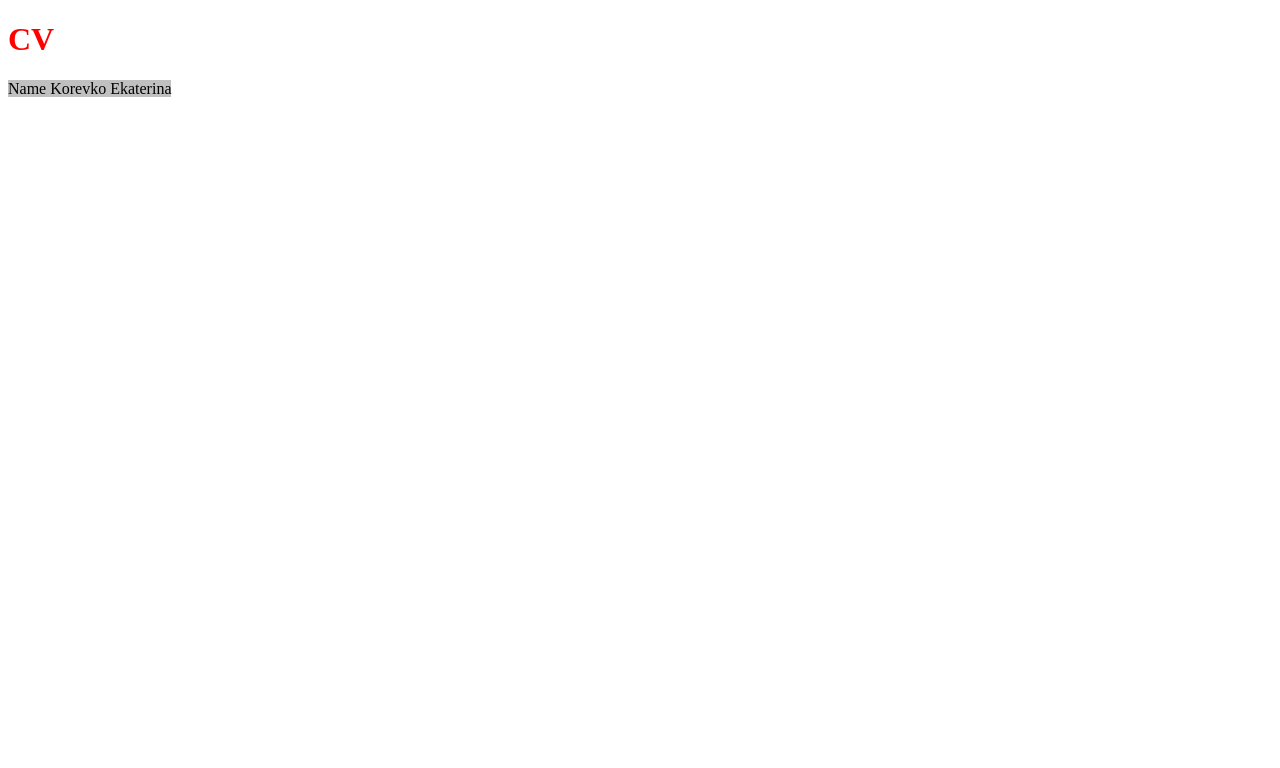
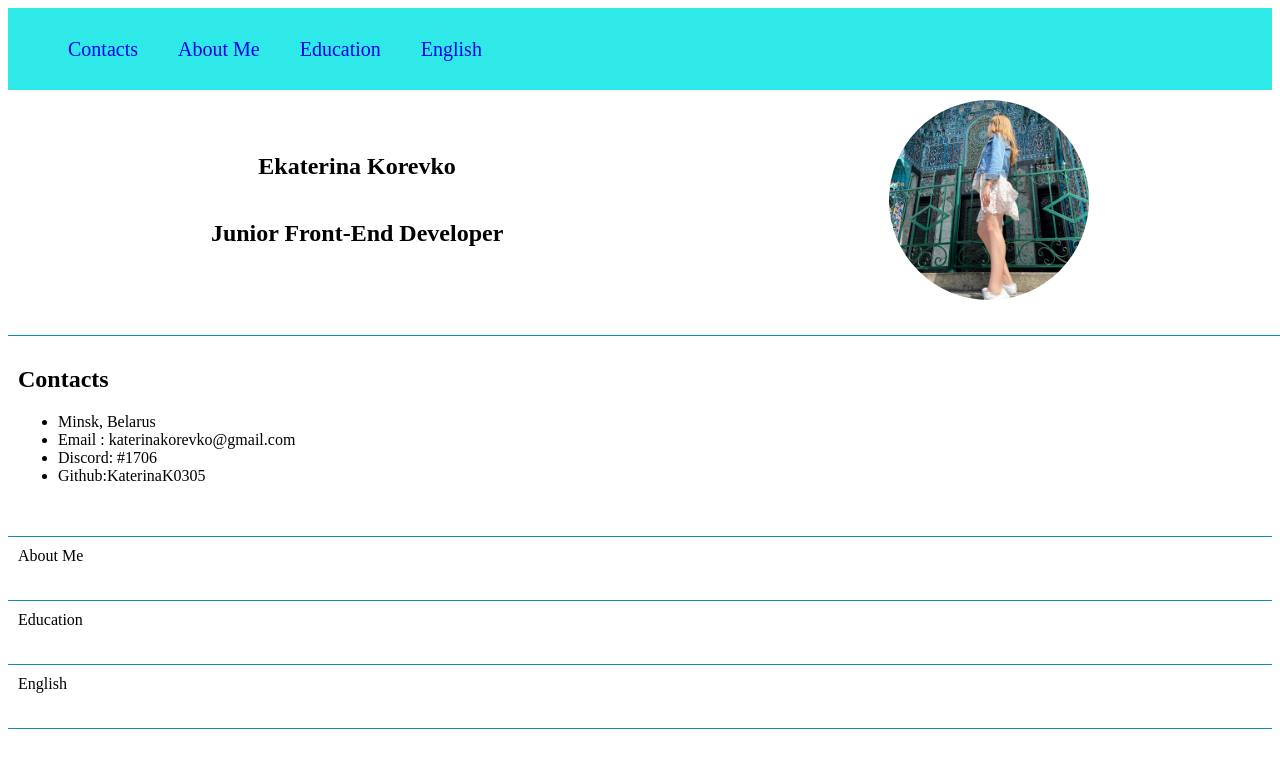
Before and after one commit to KaterinaK0305/rsschool-cv, a plain HTML site: page index.html in a window 1280 px wide. Drawn offline with Linux system fonts and the light colour scheme.

Commit message:
feat: add photo and navigation cv

```diff
--- a/index.html
+++ b/index.html
@@ -8,8 +8,51 @@
     <title>CV</title>
 </head>
 <body>
-    <h1>CV</h1>
-    <span>Name Korevko Ekaterina</span>
-
+    <header>
+        <div class="header-container">
+            <nav class="nav">
+                <ul class="nav-list">
+                    <li class="nav-item">
+                        <a href="#contacts" class="nav-link">Contacts</a>
+                    </li>
+                    <li class="nav-item">
+                        <a href="#aboutMe" class="nav-link">About Me</a>
+                    </li>
+                    <li class="nav-item">
+                        <a href="#education" class="nav-link">Education</a>
+                    </li>
+                    <li class="nav-item">
+                        <a href="#english" class="nav-link">English</a>
+                    </li>
+                </ul>
+            </nav>
+        </div>
+    </header>
+    <main>
+        <div class="main-container">
+            <section class="section section-profile" id="profile" >
+                <div class="name-profile">
+                    <h1>Ekaterina Korevko</h1>
+                    <h2>Junior Front-End Developer</h2>
+                </div>
+                <div class="foto-profile">
+                    <img src="./photo_2022-06-14_14-02-57.jpg" alt="Foto Katerina Korevko" class="foto">
+                </div>
+            </section>
+            <section class="section" id="contacts">
+                <h2 class="section-tittle">Contacts</h2>
+                <ul>
+                    <li>Minsk, Belarus</li>
+                    <li>Email : katerinakorevko@gmail.com</li>
+                    <li>Discord: #1706</li>
+                    <li>Github:KaterinaK0305</li>
+                </ul>
+            </section>
+            <section class="section" id="aboutMe">About Me</section>
+            <section class="section" id="education">Education</section>
+            <section class="section" id="english">English</section>
+        </div>
+    </main>
+    <footer></footer>
 </body>
 </html>
--- a/style.css
+++ b/style.css
@@ -1,7 +1,55 @@
-h1 {
-  color: red;
+html {
+  scroll-behavior: smooth;
 }
-
-span {
-  background-color: silver;
+header {
+  background-color: rgb(47, 233, 233);
 }
+.nav {
+  display: flex;
+  align-items: center;
+}
+.nav-list {
+  display: flex;
+  justify-content: space-between;
+  align-items: center;
+  list-style: none;
+}
+.nav-link {
+  position: relative;
+  padding: 0 20px;
+  text-decoration: none;
+  font-size: 20px;
+  font-weight: 300;
+  line-height: 50px;
+}
+li {
+  display: list-item;
+}
+.section-profile {
+  display: flex;
+  justify-content: space-around;
+  width: 100%;
+  padding: 50px 30px 35px;
+}
+.name-profile {
+  display: flex;
+  flex-direction: column;
+  justify-content: center;
+  align-content: center;
+  text-align: center;
+}
+.foto-profile {
+  display: flex;
+  flex-direction: column;
+}
+.foto {
+  width: 200px;
+  height: 200px;
+  object-fit: cover;
+  border-radius: 50%;
+}
+.section {
+  padding: 10px;
+  padding-bottom: 35px;
+  border-bottom: 1px solid #0a8fb1;
+}
```
Also changed, not shown: photo_2022-06-14_14-02-57.jpg (added), rs_school_js.svg (added).
